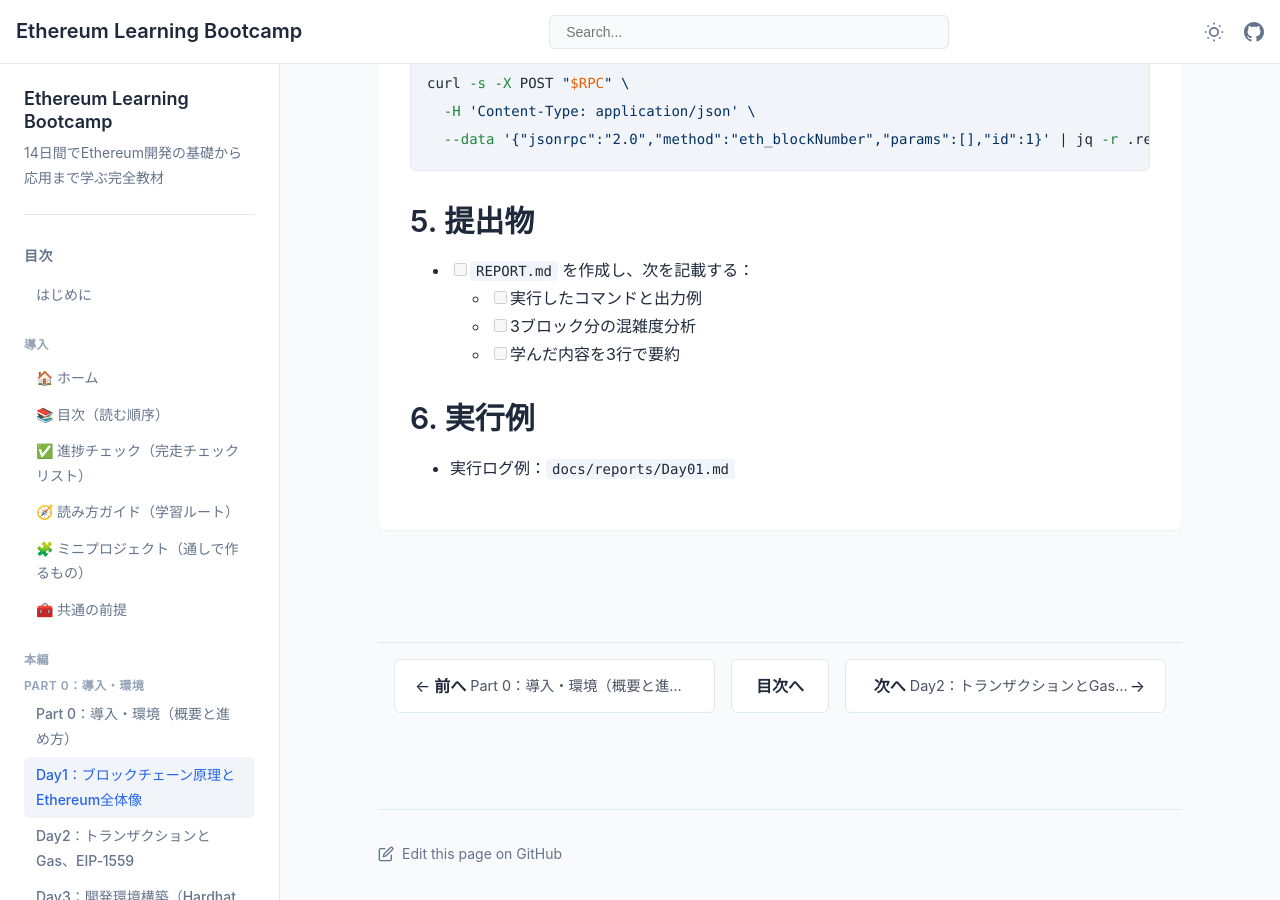
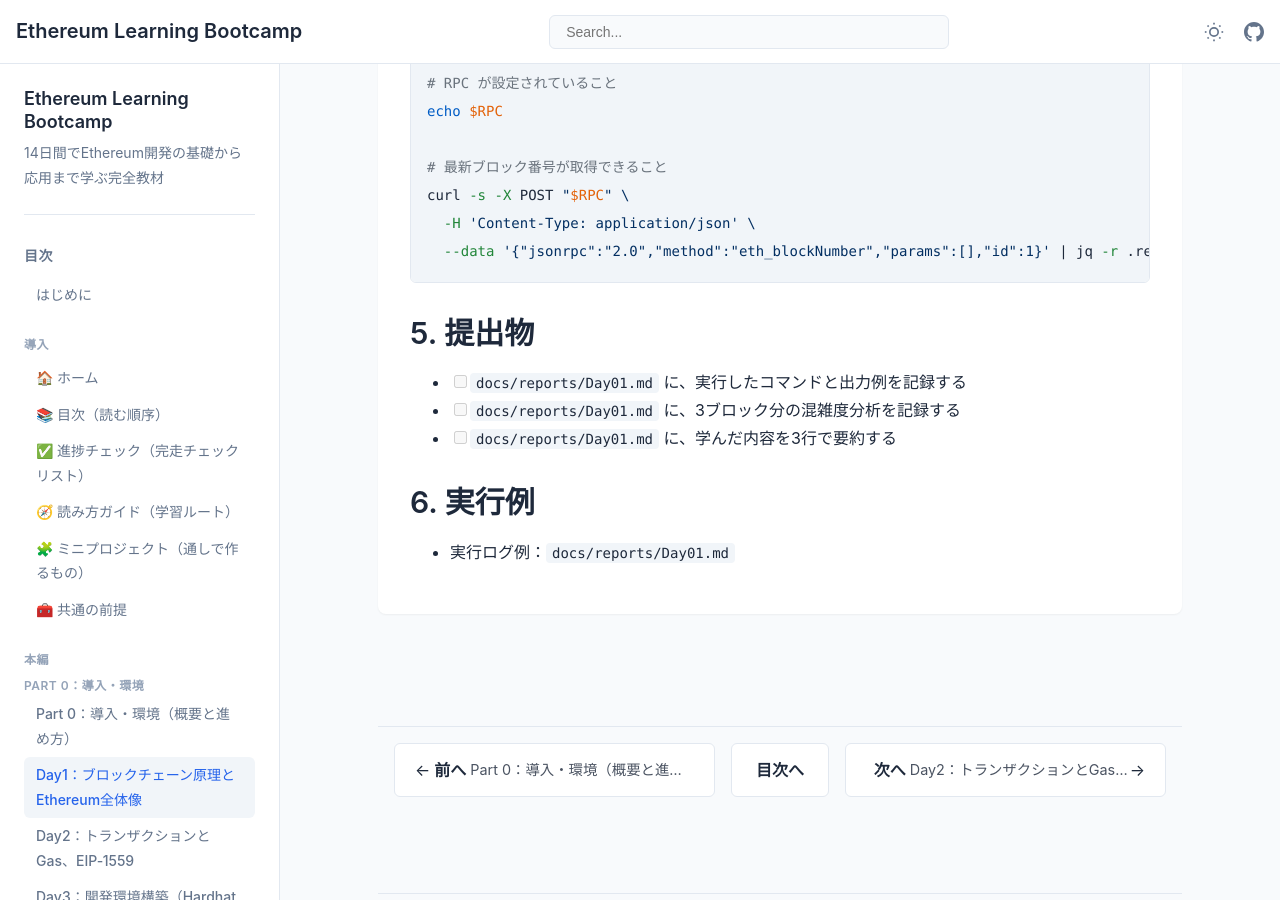
Before and after one commit to itdojp/ethereum-learning-bootcamp, a Jekyll site: the page built from docs/curriculum/Day01_Ethereum_Intro.md, in a window 1280 px wide and 900 px high, scrolled down 5791 px. Built offline with Jekyll 4.4.1, drawn with Linux system fonts in a browser that asks for light colours; our own code applies the rules of GitHub Pages for plain Markdown files; some of the changed text lies outside the part shown.

Commit message:
docs: fix Issue #93 curriculum inconsistencies (#94)
Closes #93

````diff
--- a/docs/curriculum/Day01_Ethereum_Intro.md
+++ b/docs/curriculum/Day01_Ethereum_Intro.md
@@ -16,7 +16,7 @@
 - 必要なもの：Sepolia などの RPC エンドポイント（Alchemy/Infura 等）
 - この章は **Tx を送らない**。テストETHは不要だ。
 - 先に読む付録：[`docs/appendix/glossary.md`](../appendix/glossary.md)（用語に迷ったとき）
-- 触るファイル（主なもの）：（任意）`REPORT.md`
+- 触るファイル（主なもの）：（任意）`docs/reports/Day01.md`（実行ログ）
 - 今回触らないこと：秘密鍵で署名してTxを送る／コントラクトのデプロイ（Day3以降で扱う）
 - 最短手順（迷ったらここ）：RPCを `RPC` に設定 → 2.3 でブロック番号 → 2.4 でブロック詳細 → 2.5 で3ブロック比較
 
@@ -51,7 +51,7 @@
   - トランザクション実行をL2で行い、結果をL1に保存。
   - 近年は **rollup-centric（L2中心）** のスケーリングが前提で、L2手数料は「L1へ投稿するデータ可用性（[DA](../appendix/glossary.md)）コスト」の影響が大きくなりやすい（詳細はDay8）。
     - **Dencun（EIP‑4844）** で blob-carrying transactions（[Blob](../appendix/glossary.md)）が導入され、L2のDAコストが下がりやすくなった。
-    - **Pectra（EIP‑7691）** では blob の throughput が増え、blob の target/max が **3/6 → 6/9** に引き上げられている。
+    - **Pectra（EIP‑7691）** では blob の throughput が増え、blob の target/max が **3/6 → 6/9** に引き上げられる（注：有効化タイミングはネットワークや時期で異なる。実測と公式情報を優先する）。
 
 ---
 
@@ -191,10 +194,9 @@
 ```
 
 ## 5. 提出物
-- [ ] `REPORT.md` を作成し、次を記載する：
-  - [ ] 実行したコマンドと出力例
-  - [ ] 3ブロック分の混雑度分析
-  - [ ] 学んだ内容を3行で要約
+- [ ] `docs/reports/Day01.md` に、実行したコマンドと出力例を記録する
+- [ ] `docs/reports/Day01.md` に、3ブロック分の混雑度分析を記録する
+- [ ] `docs/reports/Day01.md` に、学んだ内容を3行で要約する
 
 ## 6. 実行例
 - 実行ログ例：[`docs/reports/Day01.md`](../reports/Day01.md)
````
Also changed, not shown: other parts of docs/curriculum/Day01_Ethereum_Intro.md (+3 -0 lines), docs/curriculum/Day02_Transaction_Gas.md (+4 -5 lines), docs/curriculum/Day03_Env_Setup.md (+4 -2 lines), docs/curriculum/Day12_Security.md (+5 -2 lines), docs/CHANGELOG.md.
